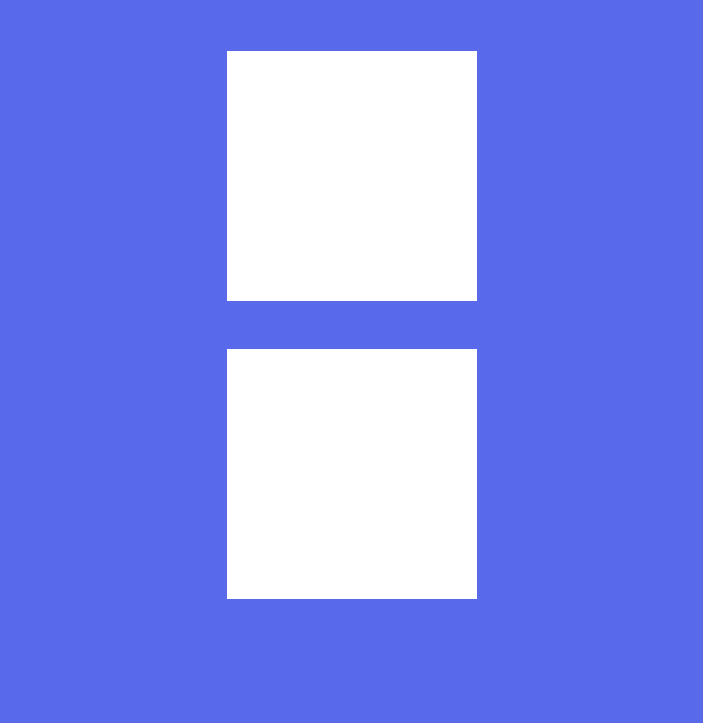
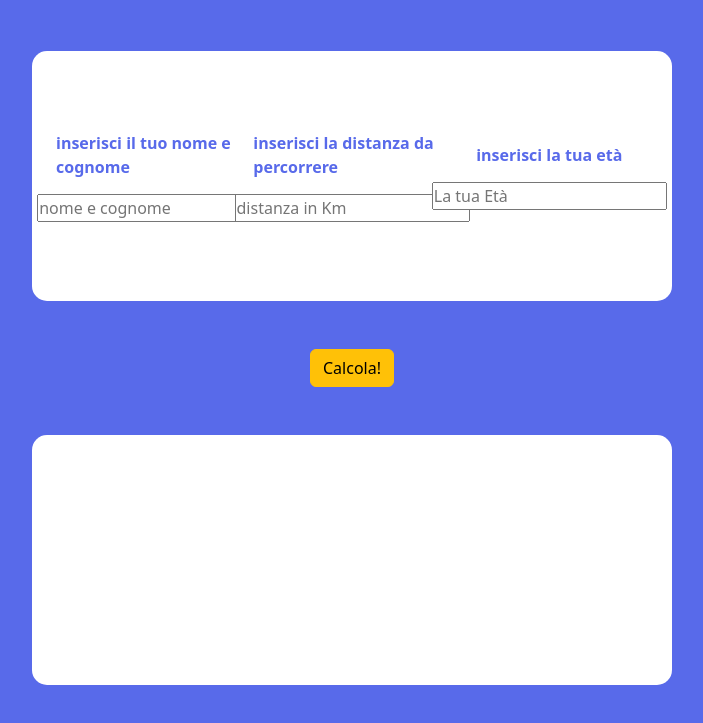
Before and after one commit to Ericdid/js-biglietto-treno-form, a plain HTML site: page index.html in a window 1280 px wide. Shown: the part 53-776 px from the top of the page, without its empty margins (288-991 px from the left). Drawn offline with nearby package versions, Linux system fonts and the light colour scheme.

Commit message:
add.container-layout

```diff
--- a/css/style.css
+++ b/css/style.css
@@ -12,7 +12,18 @@ body {
 /* main */
 
 .ms-style {
-  width: 250px;
+  width: 50%;
   height: 250px;
   background-color: #ffffff;
+  color: #586aea;
+  border-radius: 15px;
 }
+.box {
+  width: calc(100% / 3);
+  height: 100%;
+  display: flex;
+  flex-direction: column;
+  justify-content: center;
+  align-items: center;
+  gap: 15px;
+}
--- a/index.html
+++ b/index.html
@@ -23,7 +23,27 @@
     </header>
     <main>
       <section class="d-flex flex-column">
-        <div class="container ms-style mt-5"></div>
+        <div class="container ms-style mt-5 d-flex g-5">
+          <div class="box">
+            <label for="Username"
+              ><strong>inserisci il tuo nome e cognome</strong></label
+            >
+            <input type="text" name="Username" placeholder="nome e cognome" />
+          </div>
+          <div class="box">
+            <label for="distance"
+              ><strong>inserisci la distanza da percorrere</strong></label
+            >
+            <input type="text" name="distance" placeholder="distanza in Km" />
+          </div>
+          <div class="box">
+            <label for="Userage"><strong>inserisci la tua età</strong></label>
+            <input type="text" name="Userage" placeholder="La tua Età" />
+          </div>
+        </div>
+        <div class="container d-flex justify-content-center pt-5">
+          <button class="ms_button btn btn-warning">Calcola!</button>
+        </div>
         <div class="container ms-style mt-5"></div>
       </section>
     </main>
```
